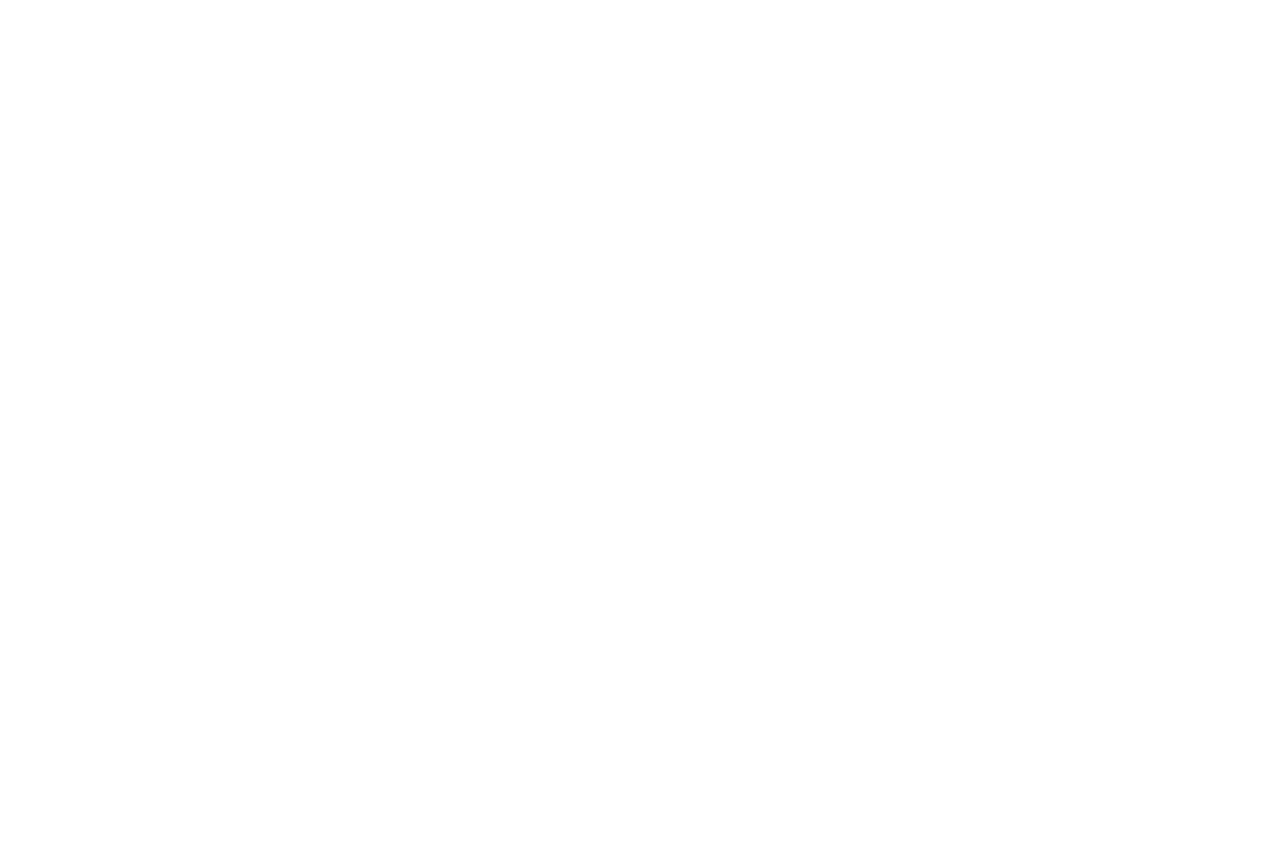
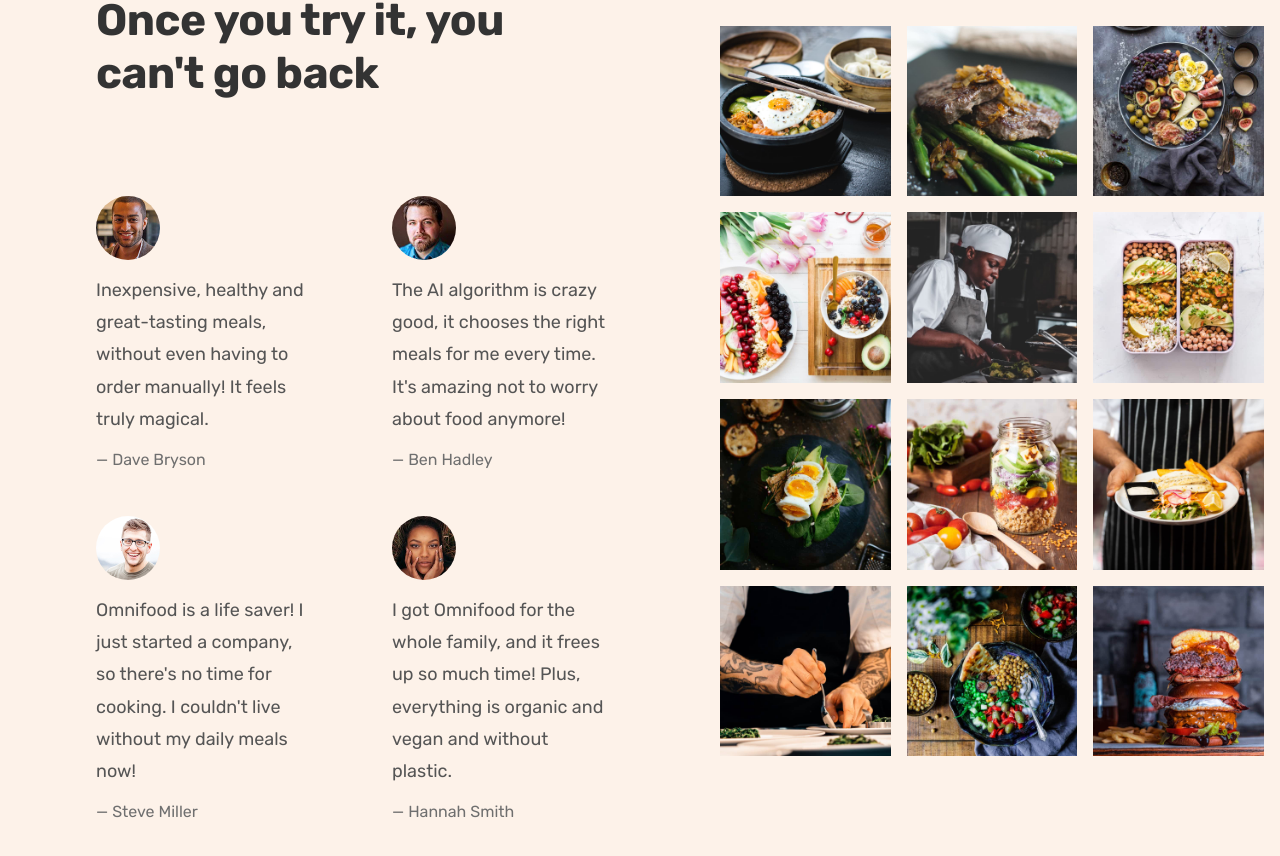
Before and after one commit to Elly1130/omnifood-website, a Next.js app: page / in a window 1280 px wide. Shown: the part 3751-4607 px from the top of the page. Before the commit the page ends 3617 px from the top, so only its background shows below. Built offline with nearby package versions, Linux system fonts and the light colour scheme.

Commit message:
Building the Testimonials Section

```diff
--- a/src/components/GlobalStyle.ts
+++ b/src/components/GlobalStyle.ts
@@ -81,6 +81,7 @@ Paragraph default: 1.6
 - Greys
 #333
 #555
+#6f6f6f (lightest grey allowed on #fdf2e9)
 #888
 
 --- 05 SHADOWS
--- a/src/components/meals/Meals.tsx
+++ b/src/components/meals/Meals.tsx
@@ -24,7 +24,7 @@ const ContainerGrid = styled(Grid)`
   margin: 0 auto;
 `;
 
-const CenterContainer = styled(Container)`
+export const CenterContainer = styled(Container)`
   text-align: center;
 `;
 
@@ -40,7 +40,8 @@ export type MealDataProps = {
 const Meals = () => {
   const mealData = getMealData();
 
-  return <MealsSection>
+  return (
+    <MealsSection>
       <CenterContainer>
         <Heading classification='subheading'>Meals</Heading>
         <Heading classification='secondary'>Omnifood AI chooses from 5,000+ recipes</Heading>
@@ -52,7 +53,8 @@ const Meals = () => {
       <AllRecipes>
         <Button link='#' isLink>See all recipes &rarr;</Button>
       </AllRecipes>
-  </MealsSection>;
+    </MealsSection>
+  );
 };
 
 export default Meals;
--- /dev/null
+++ b/src/components/testimonials/Testimonials.tsx
@@ -0,0 +1,62 @@
+import styled from 'styled-components';
+import { GalleryType, getGalleryData } from '../../data/Gallery';
+
+import { getTestimonialData, TestimonialType } from '../../data/Testimonial';
+import { Grid, Grid2Cols, Grid3Cols } from '../GlobalStyle';
+import Heading from '../ui/Heading';
+import Gallery from './gallery/Gallery';
+import Testimonial from './testimonial/Testimonial';
+
+const TestimonialSection = styled(Grid)`
+  grid-template-columns: 55fr 45fr;
+  background-color: #fdf2e9;
+  row-gap: unset;
+  column-gap: unset;
+  align-items: center;
+`;
+
+const TestimonialContainer = styled.div`
+  padding: 9.6rem;
+`;
+
+const TestimonialDiv = styled(Grid)`
+  ${Grid2Cols}
+  row-gap: 4.8rem;
+  column-gap: 8rem;
+`;
+
+const GalleryDiv = styled(Grid)`
+  ${Grid3Cols}
+  gap: 1.6rem;
+  padding: 1.6rem;
+`;
+
+export type TestimonialProps = {
+  data: TestimonialType;
+};
+
+export type GalleryProps = {
+  data: GalleryType;
+};
+
+const Testimonials = () => {
+  const testimonialData = getTestimonialData();
+  const galleryData = getGalleryData();
+
+  return (
+    <TestimonialSection as={'section'}>
+      <TestimonialContainer>
+        <Heading classification='subheading'>Testimonials</Heading>
+        <Heading classification='secondary'>Once you try it, you can't go back</Heading>
+        <TestimonialDiv>
+          {testimonialData.map(data => <Testimonial key={data.name} data={data} />)}
+        </TestimonialDiv>
+      </TestimonialContainer>
+      <GalleryDiv>
+        {galleryData.map(data => <Gallery key={data.img} data={data} />)}
+      </GalleryDiv>
+    </TestimonialSection>
+  );
+};
+
+export default Testimonials;
--- /dev/null
+++ b/src/components/testimonials/gallery/Gallery.tsx
@@ -0,0 +1,27 @@
+import styled from 'styled-components';
+
+import { GalleryProps } from '../Testimonials';
+
+const Figure = styled.figure`
+  overflow: hidden;
+
+  img {
+    display: block;
+    width: 100%;
+    transition: all 0.4s;
+
+    &:hover {
+      transform: scale(1.1);
+    }
+  }
+`;
+
+const Gallery: React.FC<GalleryProps> = ({ data }) => {
+  return (
+    <Figure>
+      <img src={data.img} alt="Photo of beautifully arranged food" />
+    </Figure>
+  );
+};
+
+export default Gallery;
--- /dev/null
+++ b/src/components/testimonials/testimonial/Testimonial.tsx
@@ -0,0 +1,34 @@
+import styled from 'styled-components';
+
+import { TestimonialProps } from '../Testimonials';
+
+const Figure = styled.figure`
+  img {
+    width: 6.4rem;
+    border-radius: 50%;
+    margin-bottom: 1.2rem;
+  }
+
+  blockquote {
+    font-size: 1.8rem;
+    line-height: 1.8;
+    margin-bottom: 1.6rem;
+  }
+
+  p {
+    font-size: 1.6rem;
+    color: #6f6f6f;
+  }
+`;
+
+const Testimonial: React.FC<TestimonialProps> = ({ data }) => {
+  return (
+    <Figure>
+      <img src={data.img} alt={data.alt} />
+      <blockquote>{data.text}</blockquote>
+      <p>&mdash; {data.name}</p>
+    </Figure>
+  );
+};
+
+export default Testimonial;
--- /dev/null
+++ b/src/data/Gallery.ts
@@ -0,0 +1,46 @@
+export type GalleryType = {
+  img: string;
+};
+
+const GalleryData = [
+  {
+    img: '/img/gallery/gallery-1.jpg',
+  },
+  {
+    img: '/img/gallery/gallery-2.jpg',
+  },
+  {
+    img: '/img/gallery/gallery-3.jpg',
+  },
+  {
+    img: '/img/gallery/gallery-4.jpg',
+  },
+  {
+    img: '/img/gallery/gallery-5.jpg',
+  },
+  {
+    img: '/img/gallery/gallery-6.jpg',
+  },
+  {
+    img: '/img/gallery/gallery-7.jpg',
+  },
+  {
+    img: '/img/gallery/gallery-8.jpg',
+  },
+  {
+    img: '/img/gallery/gallery-9.jpg',
+  },
+  {
+    img: '/img/gallery/gallery-10.jpg',
+  },
+  {
+    img: '/img/gallery/gallery-11.jpg',
+  },
+  {
+    img: '/img/gallery/gallery-12.jpg',
+  },
+];
+
+export const getGalleryData = (): GalleryType[] => {
+  return GalleryData;
+};
--- /dev/null
+++ b/src/data/Testimonial.ts
@@ -0,0 +1,37 @@
+export type TestimonialType = {
+  img: string;
+  alt: string;
+  text: string;
+  name: string;
+};
+
+const TestimonialData = [
+  {
+    img: '/img/customers/dave.jpg',
+    alt: 'Photo of Customer Dave',
+    text: 'Inexpensive, healthy and great-tasting meals, without even having to order manually! It feels truly magical.',
+    name: 'Dave Bryson',
+  },
+  {
+    img: '/img/customers/ben.jpg',
+    alt: 'Photo of Customer Ben',
+    text: "The AI algorithm is crazy good, it chooses the right meals for me every time. It's amazing not to worry about food anymore!",
+    name: 'Ben Hadley',
+  },
+  {
+    img: '/img/customers/steve.jpg',
+    alt: 'Photo of Customer Steve',
+    text: "Omnifood is a life saver! I just started a company, so there's no time for cooking. I couldn't live without my daily meals now!",
+    name: 'Steve Miller',
+  },
+  {
+    img: '/img/customers/hannah.jpg',
+    alt: 'Photo of Customer Hannah',
+    text: 'I got Omnifood for the whole family, and it frees up so much time! Plus, everything is organic and vegan and without plastic.',
+    name: 'Hannah Smith',
+  },
+];
+
+export const getTestimonialData = (): TestimonialType[] => {
+  return TestimonialData;
+};
--- a/src/pages/index.tsx
+++ b/src/pages/index.tsx
@@ -5,6 +5,7 @@ import FeaturedIn from '../components/featured-in/FeaturedIn';
 import Hero from '../components/hero/Hero';
 import HowItWorks from '../components/how-it-works/HowItWorks';
 import Meals from '../components/meals/Meals';
+import Testimonials from '../components/testimonials/Testimonials';
 
 type Props = {
   images: string[];
@@ -19,6 +20,7 @@ const Home: React.FC<Props> = ({ images }) => {
     <FeaturedIn />
     <HowItWorks />
     <Meals />
+    <Testimonials />
   </>;
 };
 
```
Lines whose indentation alone changed are shown as unchanged.
